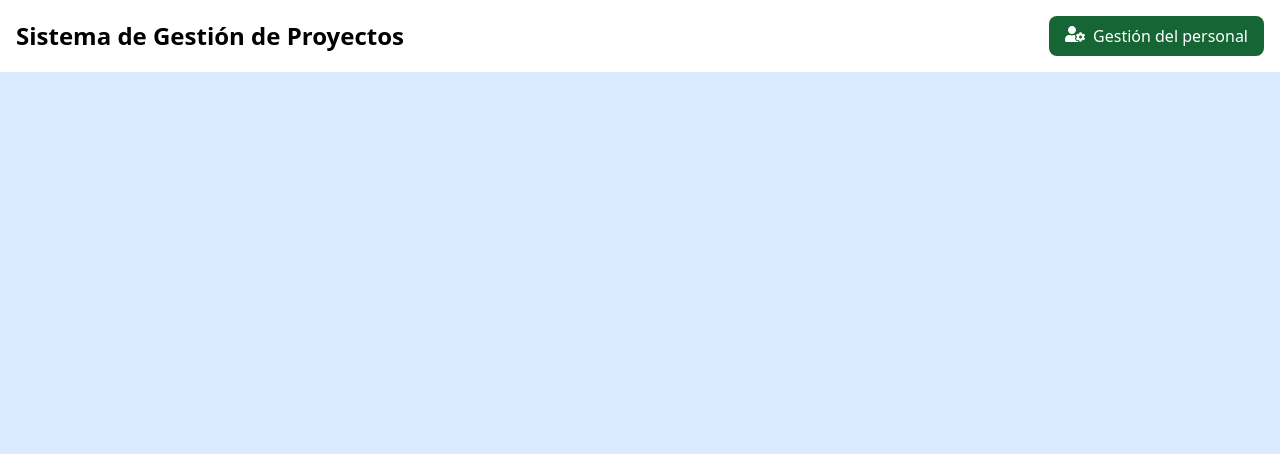
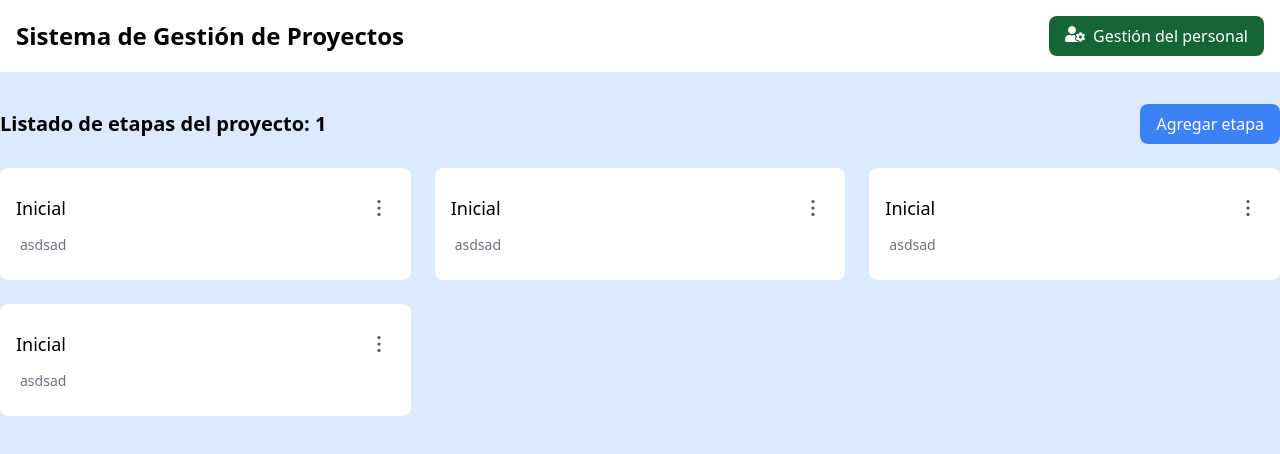
Before and after one commit to EmilianoChavarria/FrontPavelNuevo, a React (Vite) app: page /stages in a window 1280 px wide. Shown: the top 454 px of the page. Built offline with nearby package versions, Linux system fonts and the light colour scheme.

Commit message:
feat: Added CategoriesView and CategoryCard components, updated routing in App

```diff
--- a/src/App.jsx
+++ b/src/App.jsx
@@ -2,6 +2,7 @@ import { Route, Routes } from 'react-router-dom'
 import './App.css'
 import { Navbar } from './components/shared/Navbar'
 import { ProjectsView } from './views/Projects/ProjectsView'
+import { CategoriesView } from './views/Categories/CategoriesView'
 
 function App() {
 
@@ -12,6 +13,7 @@ function App() {
         <div className=' h-screen max-w-7xl mx-auto'>
           <Routes>
             <Route path="/" element={<ProjectsView />} />
+            <Route path="/stages/" element={<CategoriesView />} />
             {/* <Route path="/about" element={<About />} /> */}
           </Routes>
 
--- /dev/null
+++ b/src/components/categories/CategoryCard.jsx
@@ -0,0 +1,116 @@
+import React, { useEffect, useRef, useState } from 'react'
+
+export const CategoryCard  = ({ project }) => {
+
+
+  const [isDropdownOpen, setIsDropdownOpen] = useState(false);
+  const dropdownRef = useRef(null);
+  const toggleDropdown = () => {
+    setIsDropdownOpen((prevState) => !prevState);
+  };
+
+  useEffect(() => {
+
+
+    const handleClickOutside = (event) => {
+      if (dropdownRef.current && !dropdownRef.current.contains(event.target)) {
+        setIsDropdownOpen(false);
+      }
+    };
+    document.addEventListener("mousedown", handleClickOutside);
+    return () => {
+      document.removeEventListener("mousedown", handleClickOutside);
+    };
+
+
+
+  }, []);
+
+  return (
+    <div className='bg-white px-4 py-6 rounded-lg hover:shadow-sm'>
+      <header header className='flex justify-between items-center mb-2' >
+        <span className='text-lg font-medium hover:text-blue-600 hover:cursor-pointer'>Inicial</span>
+        <div>
+
+          <div ref={dropdownRef} className="aboslute">
+            <button
+              id="dropdownMenuIconButton"
+              onClick={toggleDropdown}
+              className="inline-flex items-center p-2 text-sm font-medium text-center text-gray-600 bg-white rounded-lg hover:bg-gray-100 focus:ring-4 focus:outline-none dark:text-white focus:ring-gray-50 dark:bg-gray-800 dark:hover:bg-gray-700 dark:focus:ring-gray-600"
+              type="button"
+            >
+              <svg
+                className="w-4 h-4"
+                aria-hidden="true"
+                xmlns="http://www.w3.org/2000/svg"
+                fill="currentColor"
+                viewBox="0 0 4 15"
+              >
+                <path d="M3.5 1.5a1.5 1.5 0 1 1-3 0 1.5 1.5 0 0 1 3 0Zm0 6.041a1.5 1.5 0 1 1-3 0 1.5 1.5 0 0 1 3 0Zm0 5.959a1.5 1.5 0 1 1-3 0 1.5 1.5 0 0 1 3 0Z" />
+              </svg>
+            </button>
+
+            {/* Menú desplegable */}
+            {isDropdownOpen && (
+              <div
+                id="dropdownDots"
+                className="z-10 absolute bg-white divide-y divide-gray-100 rounded-lg shadow w-44 dark:bg-gray-700 dark:divide-gray-600"
+              >
+                <ul
+                  className="py-2 text-sm text-gray-700 dark:text-gray-200"
+                  aria-labelledby="dropdownMenuIconButton"
+                >
+                  <li>
+                    <a onClick={() => {
+                      toggleDropdown;
+                      openModalFunction(project.id);
+
+                    }
+
+                    }
+                      href="#"
+                      className="block px-4 py-2 hover:bg-gray-100 dark:hover:bg-gray-600 dark:hover:text-white"
+                    >
+                      Editar información
+                    </a>
+                  </li>
+                  <li>
+                    <a onClick={() => {
+                      toggleDropdown;
+
+                    }
+
+                    }
+                      target="_blank"
+                      href={`/gantt/${project.id}`}
+                      className="block px-4 py-2 hover:bg-gray-100 dark:hover:bg-gray-600 dark:hover:text-white"
+                    >
+                      Ver Gantt
+                    </a>
+                  </li>
+                  <li>
+                    <a onClick={() => {
+                      toggleDropdown;
+                      deleteProject(project.id);
+                    }
+                    }
+                      href="#"
+                      className="text-red-600 block px-4 py-2 hover:bg-gray-100 dark:hover:bg-gray-600 dark:hover:text-white"
+                    >
+                      Eliminar proyecto
+                    </a>
+                  </li>
+
+                </ul>
+
+              </div>
+            )}
+          </div>
+        </div>
+      </header>
+      <div className='px-1'>
+        <span className="text-sm text-gray-500 mt-1 min-h-[40px]">asdsad</span>
+      </div>
+    </div >
+  )
+}
--- a/src/components/projects/CardProject.jsx
+++ b/src/components/projects/CardProject.jsx
@@ -72,7 +72,7 @@ export const CardProject = ({ project }) => {
                         </button>
 
                         {/* Menú desplegable */}
-                        {isDropdownOpen && (
+                        {/* {isDropdownOpen && (
                             <div
                                 id="dropdownDots"
                                 className="z-10 absolute bg-white divide-y divide-gray-100 rounded-lg shadow w-44 dark:bg-gray-700 dark:divide-gray-600"
@@ -125,7 +125,7 @@ export const CardProject = ({ project }) => {
                                 </ul>
 
                             </div>
-                        )}
+                        )} */}
                     </div>
                 </div>
             </header>
--- /dev/null
+++ b/src/views/Categories/CategoriesView.jsx
@@ -0,0 +1,37 @@
+import React, { useState } from 'react'
+import { CategoryCard } from '../../components/categories/CategoryCard';
+
+export const CategoriesView = () => {
+    const [isLoading, setIsLoading] = useState(false);
+    const [visible, setVisible] = useState(false);
+
+    return (
+        <>
+            <section>
+                <header className='flex justify-between items-center mb-6'>
+                    <span className='text-xl font-semibold'>Listado de etapas del proyecto: 1</span>
+                    <button className='bg-blue-500 text-white py-2 px-4 rounded-lg' onClick={() => setVisible(true)}>
+                        Agregar etapa
+                    </button>
+                </header>
+
+                {isLoading ? (
+                    <p className='text-center text-gray-600'>Cargando proyectos...</p>
+                ) : (
+                    <main className='grid grid-cols-3 gap-6'>
+                        <CategoryCard/>
+                        <CategoryCard/>
+                        <CategoryCard/>
+                        <CategoryCard/>
+                        {/* {projects.map((project) => (
+                <CardProject
+                  key={project.id}
+                  project={project}
+                />
+              ))} */}
+                    </main>
+                )}
+            </section>
+        </>
+    )
+}
--- a/src/views/Projects/ProjectsView.jsx
+++ b/src/views/Projects/ProjectsView.jsx
@@ -24,7 +24,6 @@ export const ProjectsView = () => {
             .min(Yup.ref('start_date'), 'End date cannot be before start date')
     });
 
-    // Formik setup
     const formik = useFormik({
         initialValues: {
             name: '',
@@ -34,7 +33,6 @@ export const ProjectsView = () => {
         },
         validationSchema,
         onSubmit: async (values) => {
-            // Convert dates to desired format before submission
             const formattedValues = {
                 ...values,
                 start_date: moment(values.start_date).format('YYYY-MM-DD'),
@@ -49,7 +47,6 @@ export const ProjectsView = () => {
         }
     });
 
-    // Helper to check if field has error
     const isInvalid = (field) => formik.touched[field] && formik.errors[field];
 
 
```
